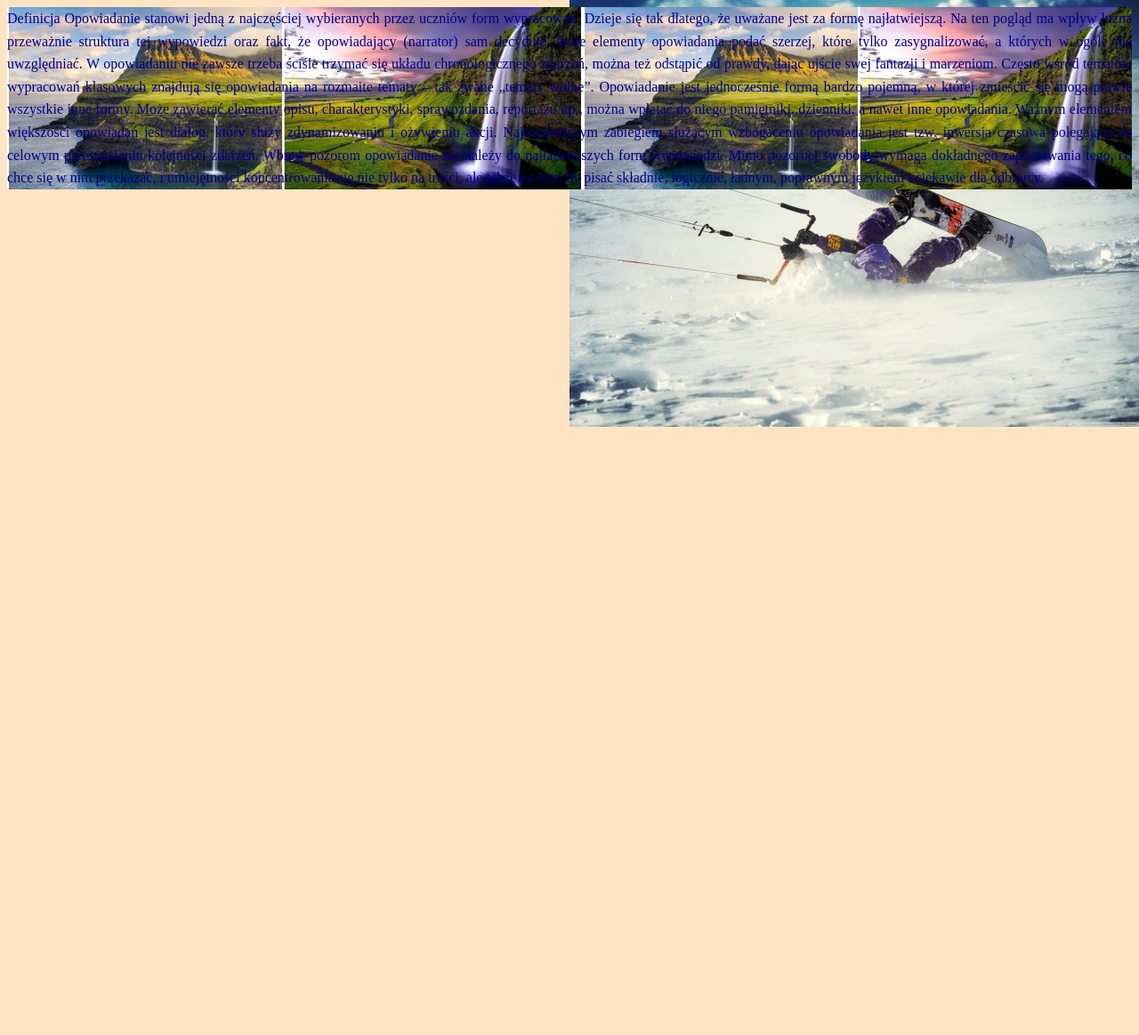
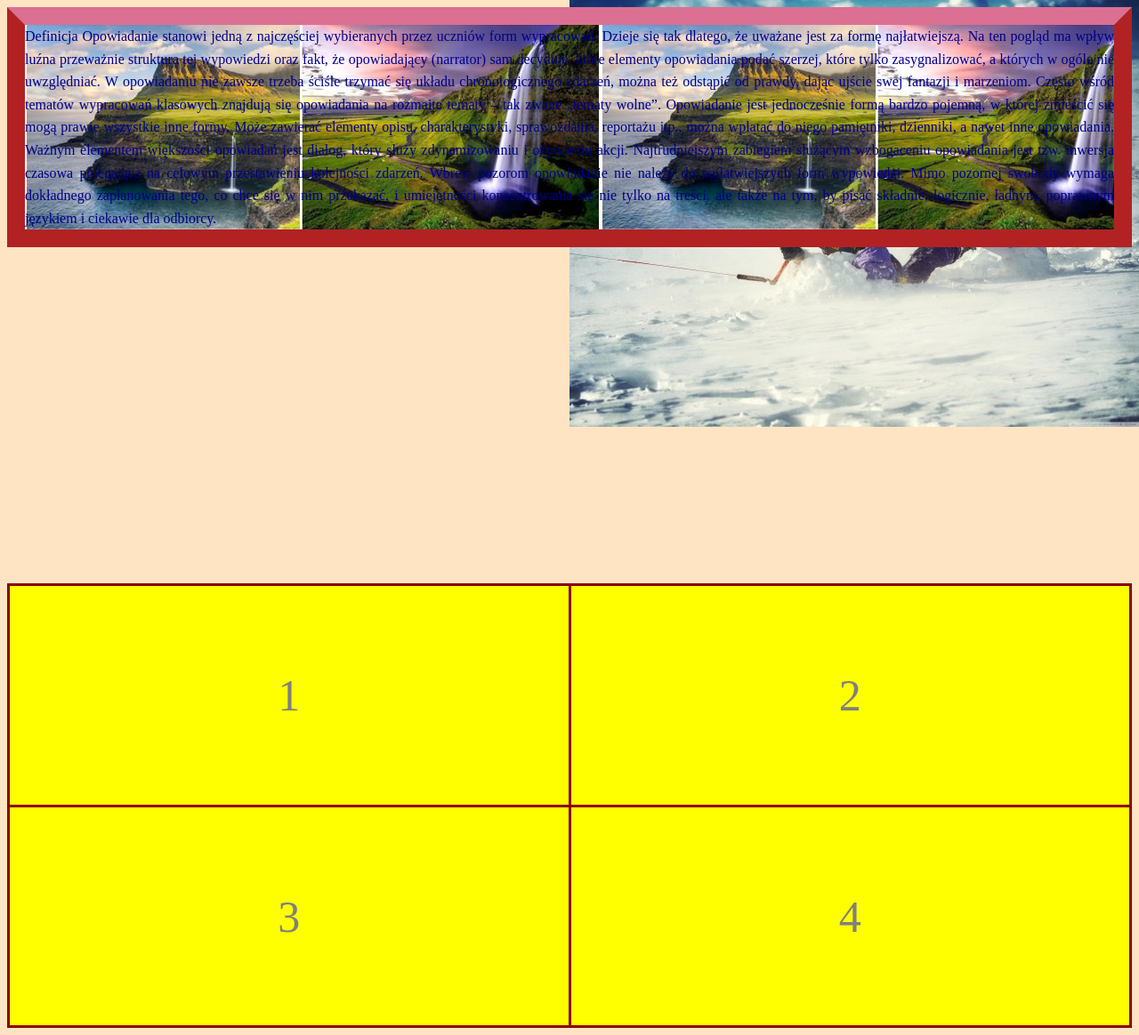
Before and after one commit to kacprzakm89/HTML, a plain HTML site: page css2.html in a window 1280 px wide. Shown: the whole page at 89% size. Before the commit the page ends 800 px from the top, so only its background shows below. Drawn offline with Linux system fonts and the light colour scheme; files whose address does not match are found by name.

Commit message:
tabelki w css

```diff
--- a/css2.html
+++ b/css2.html
@@ -24,11 +24,31 @@
                 background-repeat: no-repeat;
                 background-position: right top;
                 background-attachment: fixed;
+            }
+
+            table.tabelkowo
+            {
+                width: 100%;
+                height: 500px;
+                border: 3px dotted green;
+                border-collapse: collapse;
+            }
+
+            table.tabelkowo td
+            {
+                border: 3px solid darkred;
+                padding: 50px;
+                text-align: center;
+                vertical-align: center;
+                background-color: yellow;
+                color: gray;
+                font-size: 50px;
 
 
 
 
             }
+
 
             div.example
             {
@@ -42,6 +62,13 @@
                 letter-spacing: 0;
                 line-height: 1.6em;
                 font-size: 1em;
+                border-style: solid;
+                border-width: 20px;
+                border-color: firebrick;
+                border-top-color: palevioletred;
+                /* border-top: 1px solid black; --> też można umieścic wiele wartości w 2 linijce */
+
+
             }
 
             /*]]>*/
@@ -64,6 +91,15 @@
     <br/><br/><br/><br/><br/><br/><br/><br/><br/><br/><br/><br/><br/><br/><br/><br/><br/><br/><br/><br/><br/>
 
 
+    <table class="tabelkowo" width="500" height="500"  cellspacing="10"> <!-- border="3" -->
+            <tr>
+            <td> 1 </td> <td> 2 </td>
+        </tr>
+        <tr>
+            <td> 3 </td> <td> 4 </td>
+        </tr>
+    </table>
+
     </body>
 
 
```
